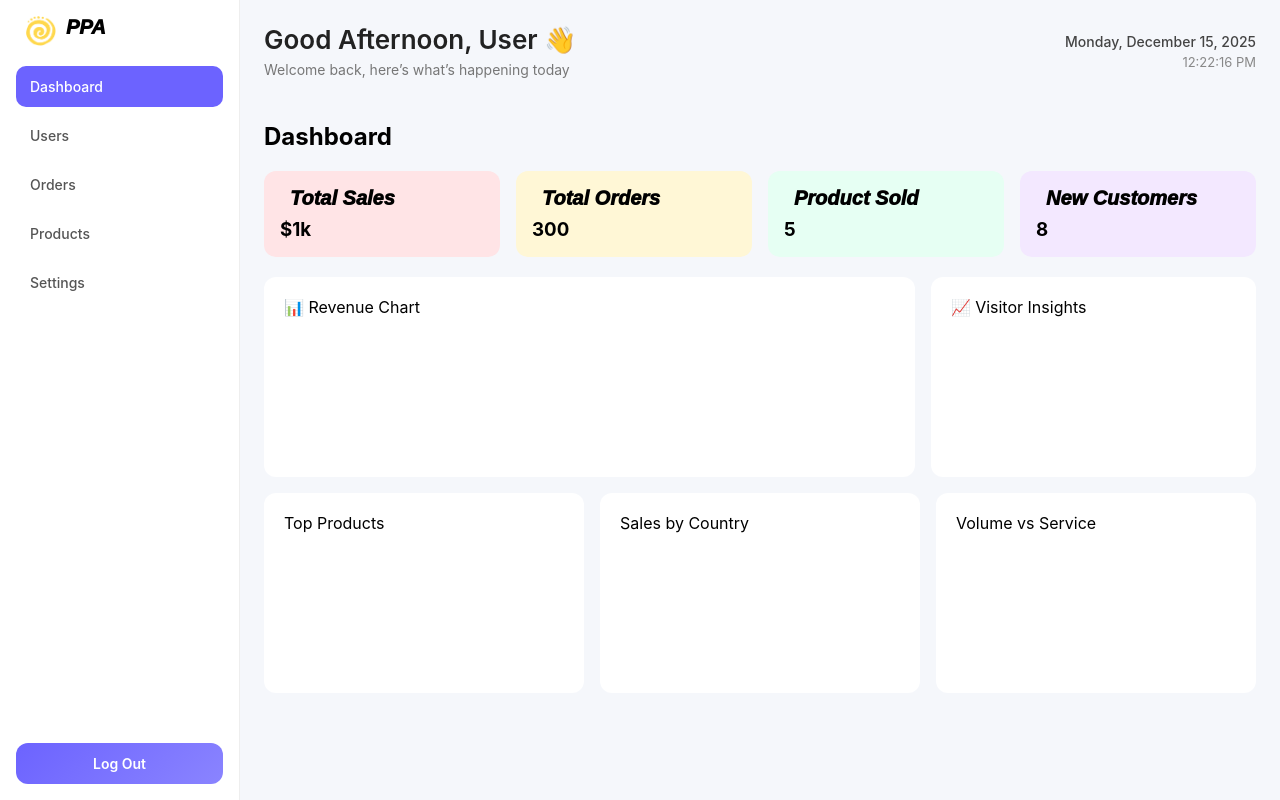
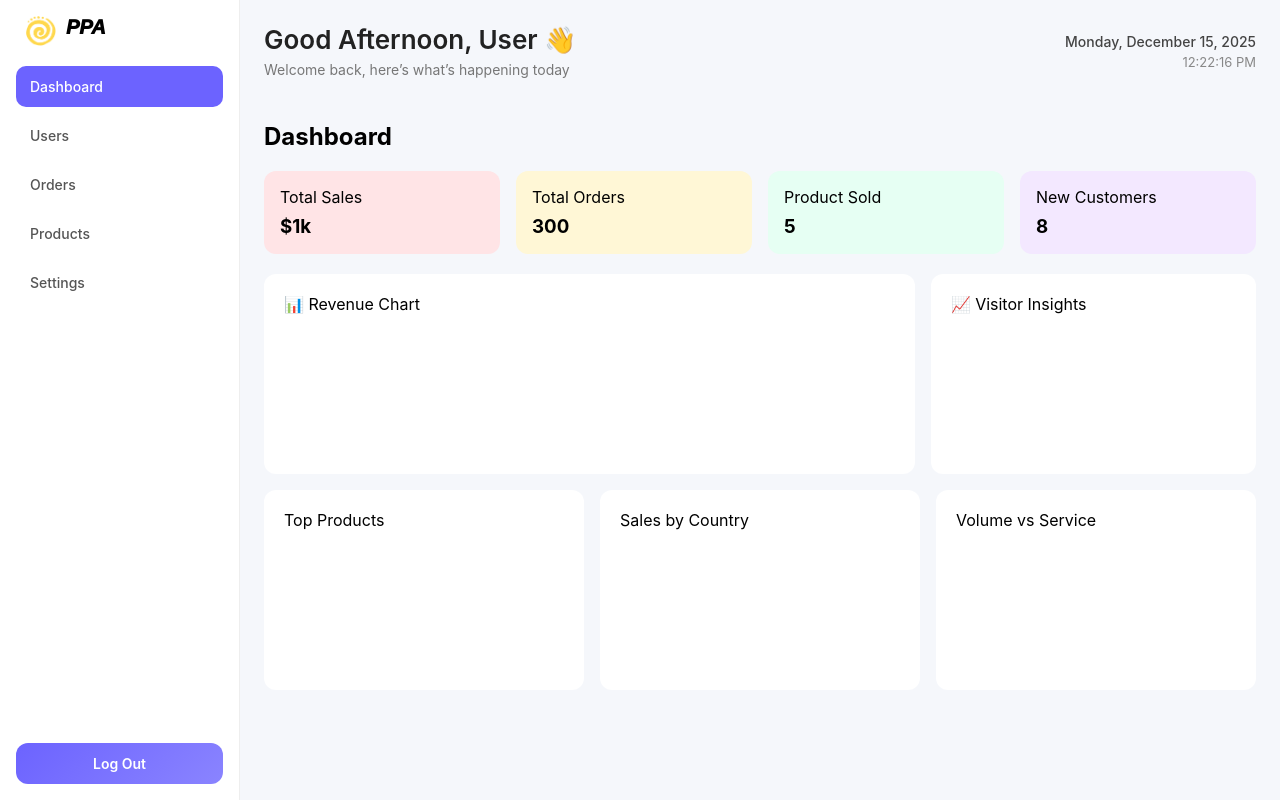
Before and after one commit to fuadmubarak/payment-project-frontend, a React (Create React App) app: page /dashboard in a window 1280 px wide. Built offline with nearby package versions, Linux system fonts and the light colour scheme.

Commit message:
fix: title on sidebar

```diff
--- a/src/assets/css/sidebar.css
+++ b/src/assets/css/sidebar.css
@@ -22,7 +22,7 @@ img{
     height:30px;
 }
 
-p{
+.p{
   margin-left: 10px;
   font-size: 20px;
   font-family: "DM Sans", sans-serif;
--- a/src/components/dashboard/sidebar/Sidebar.jsx
+++ b/src/components/dashboard/sidebar/Sidebar.jsx
@@ -10,7 +10,7 @@ const Sidebar = () => {
       <div className="sidebar-top">
         {/* <div className="logo"> */}
           <img src="/ppa-logo-only.png" alt="Logo" />
-          <p>PPA</p>
+          <p className='p'>PPA</p>
         {/* </div> */}
       </div>
 
```
